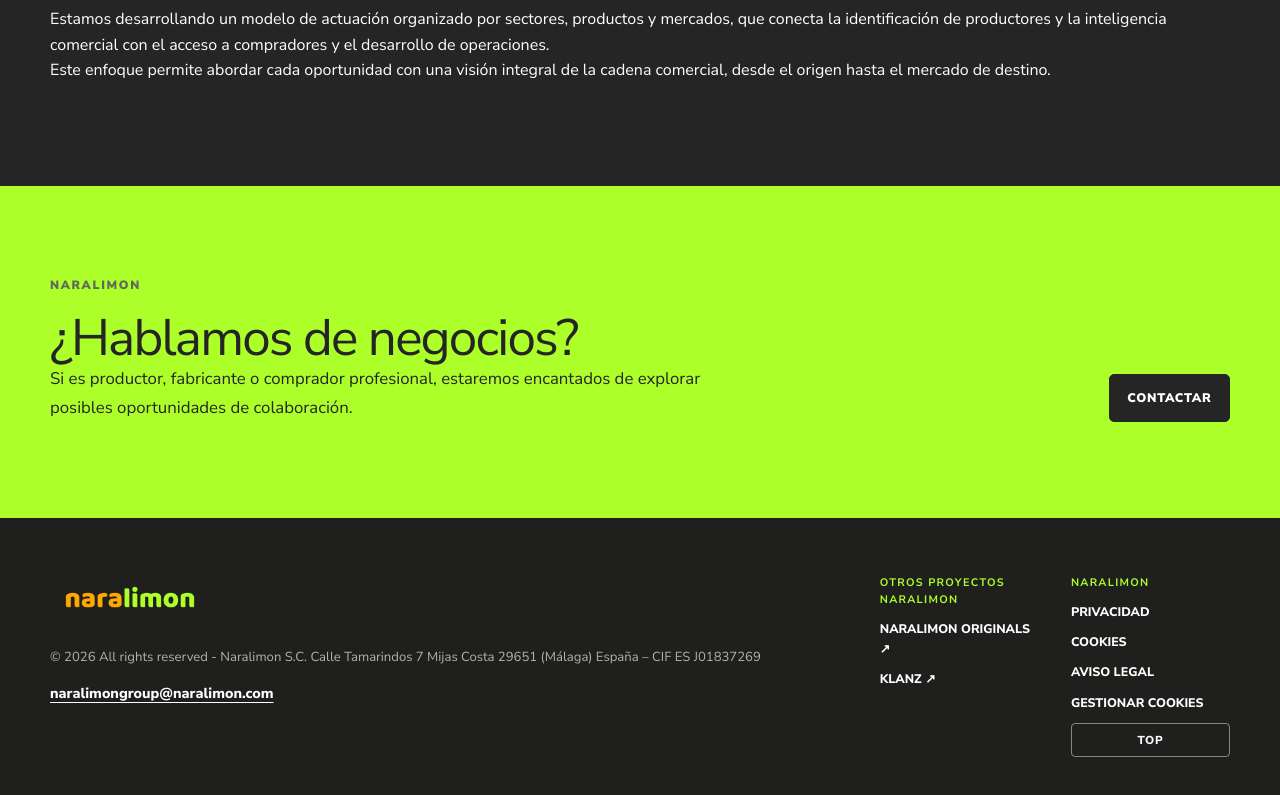
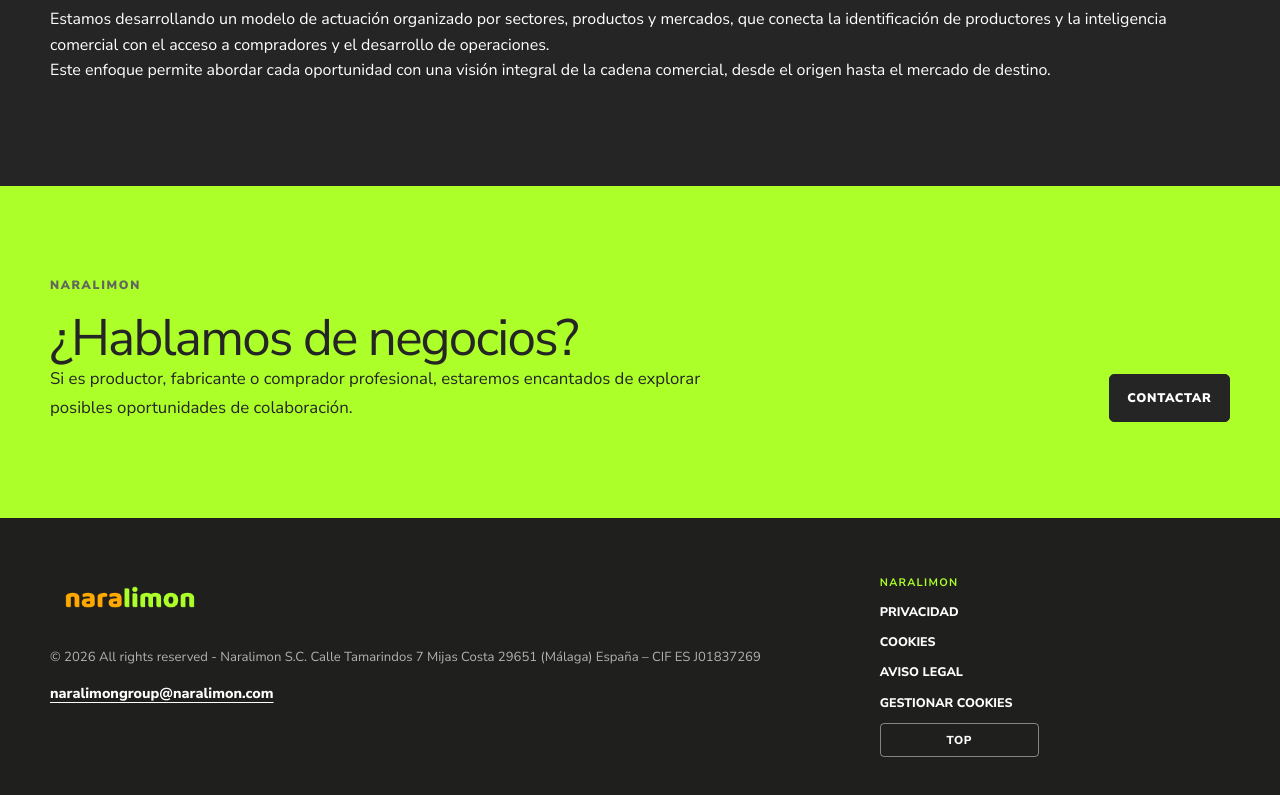
Before and after one commit to hubsienda/naralimon, a Next.js app: page / in a window 1280 px wide. Shown: the part 1769-2564 px from the top of the page. Built offline with nearby package versions, Linux system fonts and the light colour scheme; no server answers.

Commit message:
Simplify footer to company and legal information

```diff
--- a/components/Footer.tsx
+++ b/components/Footer.tsx
@@ -1,14 +1,12 @@
 import Image from "next/image";
 import Link from "next/link";
-import { siteConfig } from "@/lib/config";
-import { getCommercialCopy } from "@/lib/commercial-content";
+import { getPublicCopy } from "@/lib/public-content";
 import type { Locale } from "@/lib/types";
 import BackToTopButton from "./BackToTopButton";
 import CookieSettingsButton from "./CookieSettingsButton";
-import SiteLink from "./SiteLink";
 
 export default function Footer({ locale }: { locale: Locale }) {
-  const c = getCommercialCopy(locale).footer;
+  const c = getPublicCopy(locale).footer;
   const currentYear = new Date().getFullYear();
   const legal = locale === "es"
     ? [[c.privacy, "/privacidad"], [c.cookies, "/cookies"], [c.legal, "/aviso-legal"]]
@@ -27,11 +25,6 @@ export default function Footer({ locale }: { locale: Locale }) {
 
         <div className="commercial-footer-links">
           <div>
-            <strong>{c.projects}</strong>
-            <SiteLink href={`${siteConfig.gamesBaseUrl}/${locale}`}>{c.originals} ↗</SiteLink>
-            <SiteLink href={siteConfig.klanzUrl}>{c.klanz} ↗</SiteLink>
-          </div>
-          <div>
             <strong>NARALIMON</strong>
             {legal.map(([label, href]) => <Link key={href} href={href}>{label}</Link>)}
             <CookieSettingsButton label={c.manageCookies} />
```
